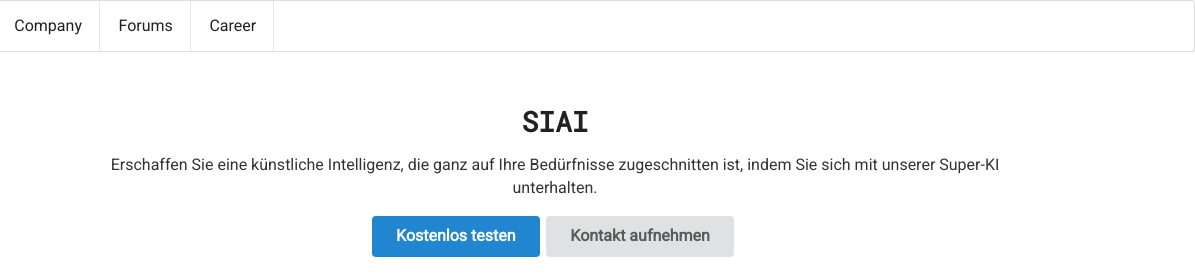
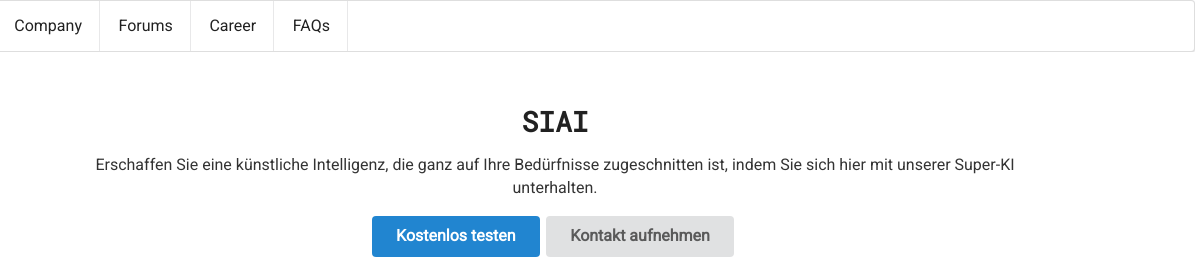
Before and after one commit to fabiankock/SiAI, a plain HTML site: page index.html in a window 1280 px wide. Shown: the top 280 px of the page, 85-1280 px from the left. Drawn offline with nearby package versions, Linux system fonts and the light colour scheme.

Commit message:
added menu item

```diff
--- a/index.html
+++ b/index.html
@@ -19,6 +19,7 @@
                 <a class="item" href="http://google.com">Company</a>
                 <a class="item" href="http://google.com">Forums</a>
                 <a class="item" href="http://google.com">Career</a>
+                <a class="item" href="http://google.com">FAQs</a>
             </div>
         </div>
 
@@ -28,7 +29,7 @@
             <div id="call_to_action_top" class="twelve wide column bright">
                 <div class="ui center aligned container bright">
                     <h1 class="ui header">SIAI</h1>
-                    <p>Erschaffen Sie eine künstliche Intelligenz, die ganz auf Ihre Bedürfnisse zugeschnitten ist, indem Sie sich mit unserer Super-KI unterhalten.</p>
+                    <p>Erschaffen Sie eine künstliche Intelligenz, die ganz auf Ihre Bedürfnisse zugeschnitten ist, indem Sie sich hier mit unserer Super-KI unterhalten.</p>
                     <button class="ui button primary test_btn">Kostenlos testen</button>
                     <button class="ui button contact_btn">Kontakt aufnehmen</button>
                 </div>
```
